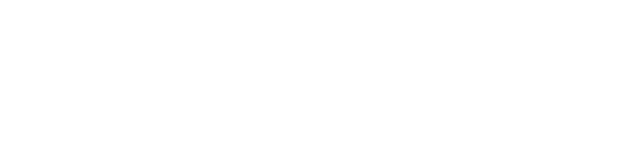
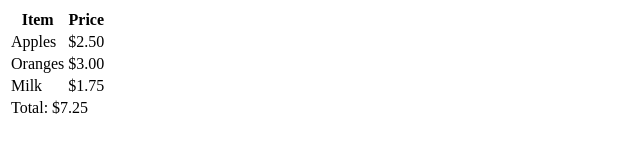
Before and after one commit to acciojob/grofers-checkout-2-Rashmi-Salunkhe, a website: page main.html in a window 1280 px wide. Shown: the whole page, without its empty margins (0-640 px from the left). Drawn offline with Linux system fonts and the light colour scheme.

Commit message:
created a submission

```diff
--- a/main.html
+++ b/main.html
@@ -1,16 +1,33 @@
 <!DOCTYPE html>
+<html>
+<head>
+    <link rel="stylesheet" href="styles.css">
+</head>
+<body>
+    <table id="groceryTable">
+        <thead>
+            <tr>
+                <th>Item</th>
+                <th>Price</th>
+            </tr>
+        </thead>
+        <tbody>
+            <tr>
+                <td>Apples</td>
+                <td data-ns-test="prices">$2.50</td>
+            </tr>
+            <tr>
+                <td>Oranges</td>
+                <td data-ns-test="prices">$3.00</td>
+            </tr>
+            <tr>
+                <td>Milk</td>
+                <td data-ns-test="prices">$1.75</td>
+            </tr>
+            <!-- more rows can be added here -->
+        </tbody>
+    </table>
 
-<html>
-
-<head>
-	<link rel="stylesheet" href="styles.css">
-</head>
-
-<body>
-	<!-- the entire body must be written by student -->
-    <script type="text/javascript" src="./script.js">
-</script>
-
+    <script type="text/javascript" src="./script.js"></script>
 </body>
-
 </html>
--- a/script.js
+++ b/script.js
@@ -1 +1,34 @@
 //your code here
+// script.js
+
+// Function to calculate total price and update table
+function updateTotalPrice() {
+    // Get all price cells using querySelectorAll
+    const priceElements = document.querySelectorAll('td[data-ns-test="prices"]');
+
+    let total = 0;
+
+    // Iterate over each price cell to calculate total
+    priceElements.forEach(priceElement => {
+        // Parse the price and add to total (removing the '$' sign and converting to float)
+        const price = parseFloat(priceElement.textContent.replace('$', ''));
+        total += price;
+    });
+
+    // Create a new row for the total price
+    const table = document.getElementById('groceryTable');
+    const newRow = document.createElement('tr');
+
+    // Create a cell for the total price
+    const totalCell = document.createElement('td');
+    totalCell.colSpan = 2; // Span across both columns
+    totalCell.textContent = `Total: $${total.toFixed(2)}`;
+    totalCell.setAttribute('data-ns-test', 'grandTotal'); // Adding data attribute for test case
+
+    // Append the cell to the new row, and the row to the table
+    newRow.appendChild(totalCell);
+    table.querySelector('tbody').appendChild(newRow);
+}
+
+// Call the function to update total price on page load
+updateTotalPrice();
```
